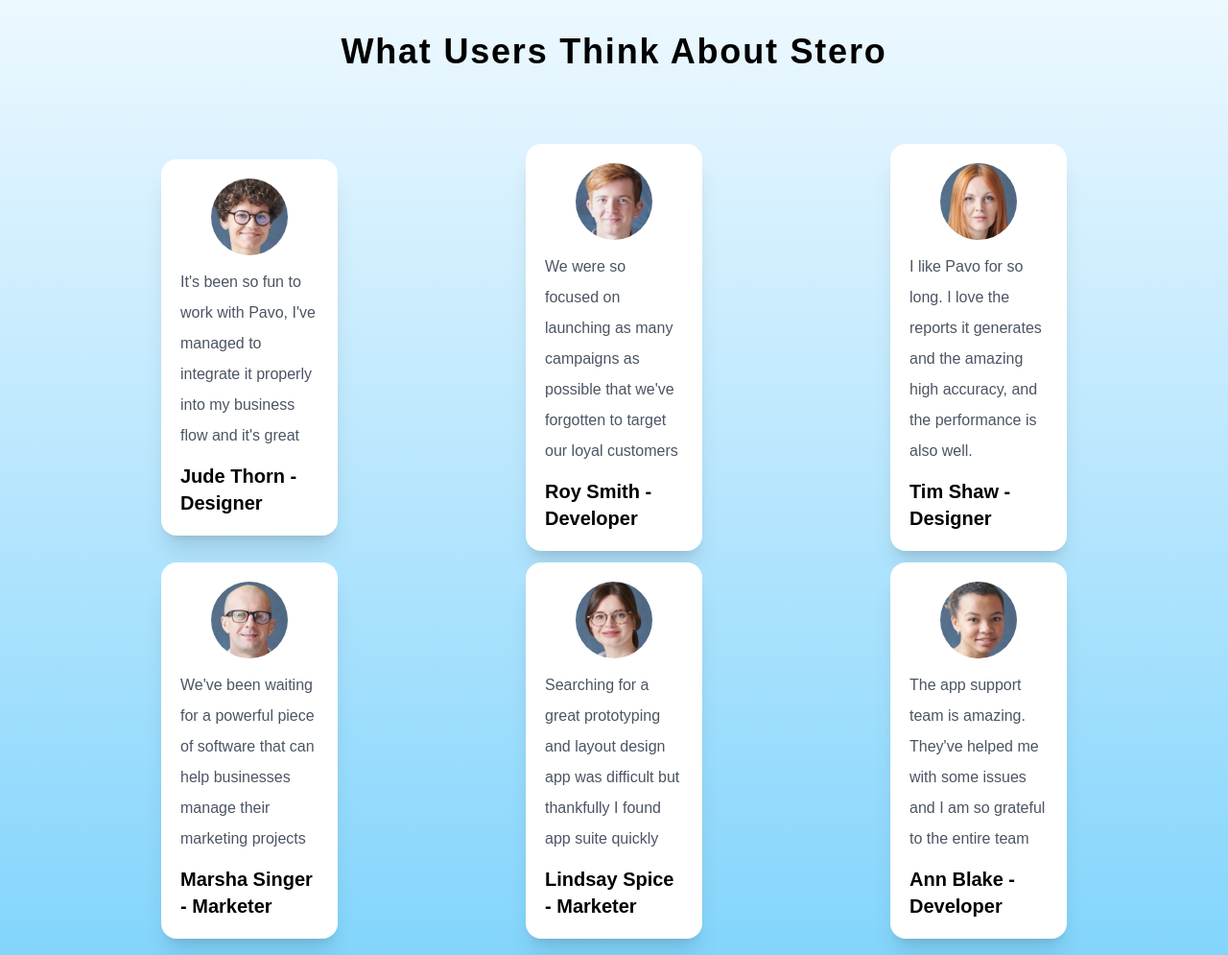
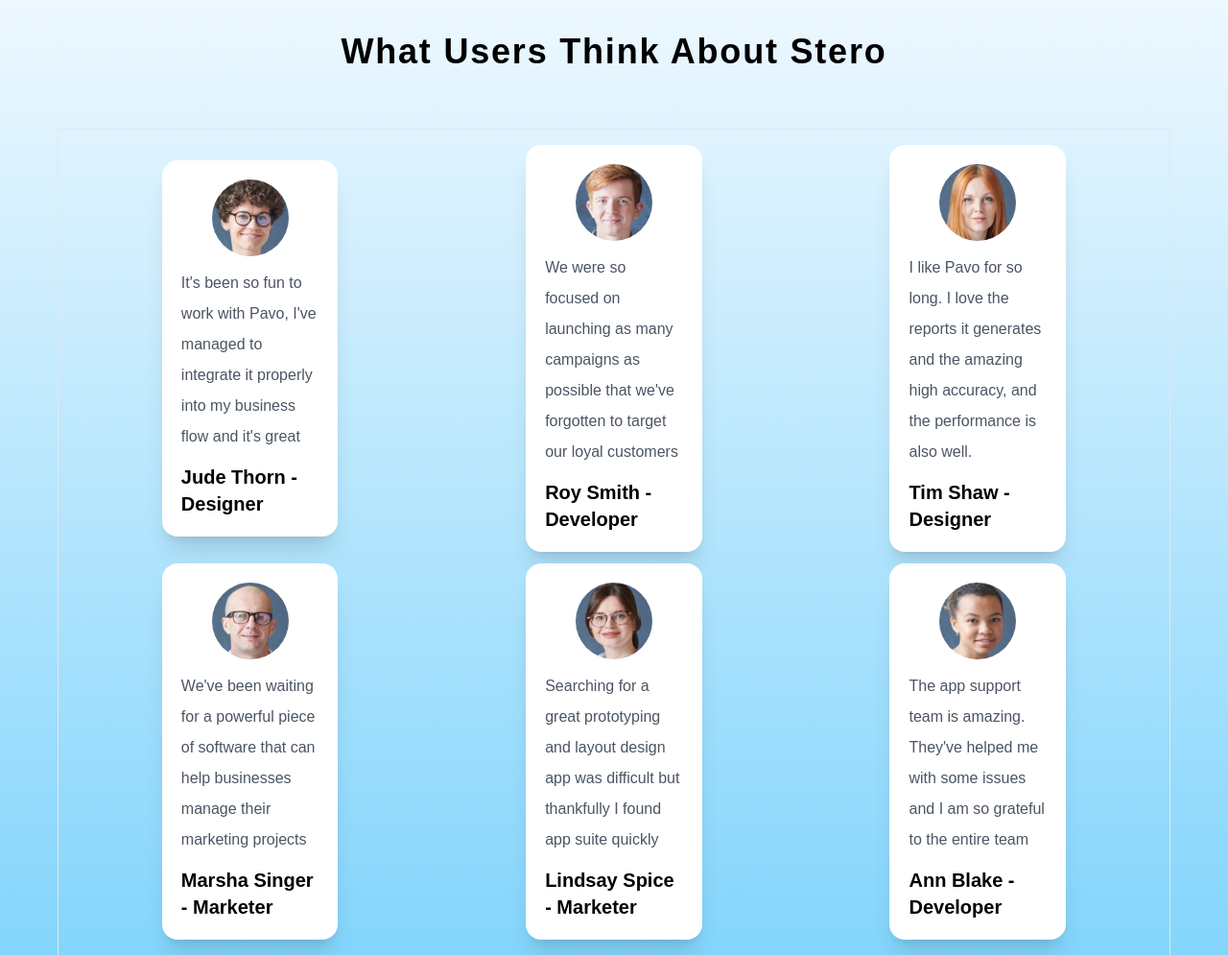
Before and after one commit to Ashutosh-JavaDev/TailwindCSS, a website: page index.html in a window 1280 px wide. Shown: the part 3900-4895 px from the top of the page at 96% size. Drawn offline with Linux system fonts and the light colour scheme.

Commit message:
Taiilwind Project

```diff
--- a/index.html
+++ b/index.html
@@ -444,7 +444,7 @@
           </div>
           <!-- Cards -->
           <div
-            class="grid lg:grid-cols-3 2xl:grid-cols-2 m-0 items-center gap-3 p-4 justify-center md:m-5"
+            class="grid lg:grid-cols-3 2xl:grid-cols-2 m-0 items-center gap-3 p-4 justify-center md:m-5 border border-red-700"
           >
             <div
               class="flex flex-col w-full sm:m-auto h-max shadow-xl p-5 justify-center bg-white rounded-2xl hover:bg-black hover:cursor-pointer duration-100 hover:text-white items-center sm:w-1/2 gap-3"
```
